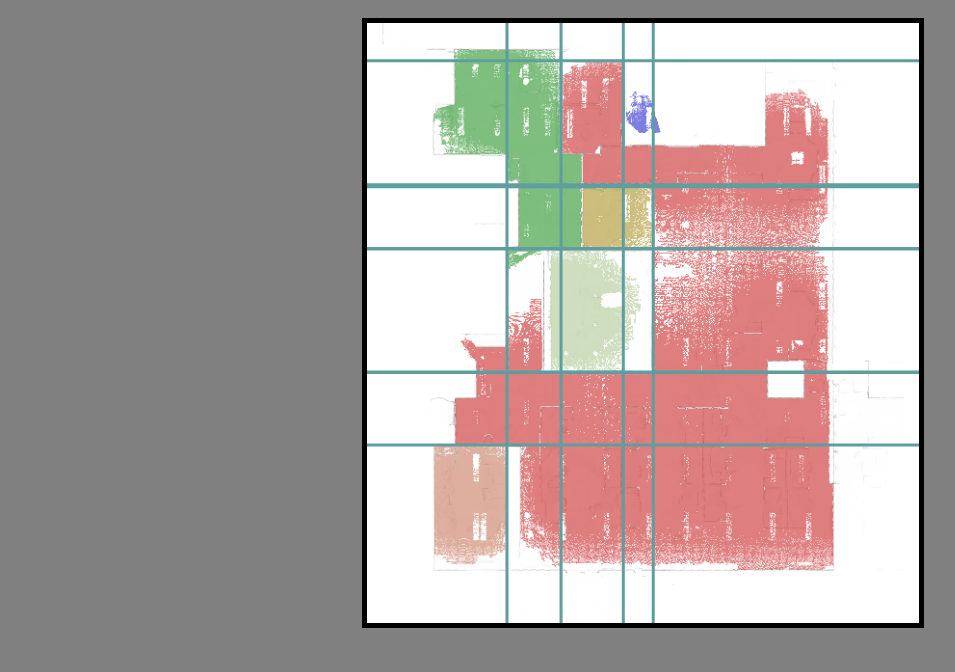
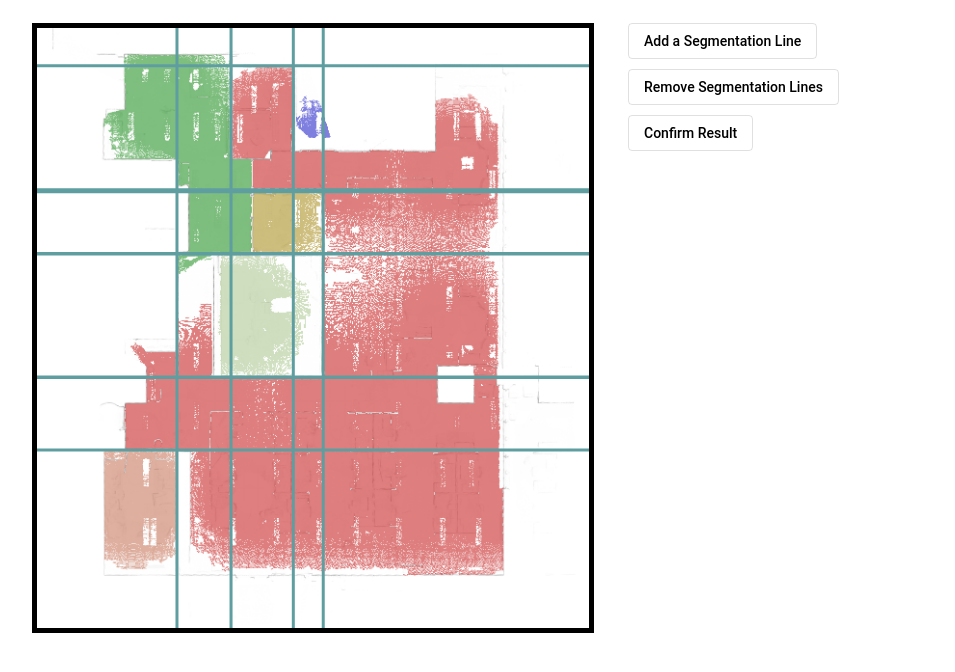
Before and after one commit to JinZihang/SJNTU-RoomSegmentationUI, an Angular app: page / in a window 1280 px wide. Shown: the top 672 px of the page, without its empty margins (10-965 px from the left). Built offline with nearby package versions, Linux system fonts and the light colour scheme.

Commit message:
Update dialog

```diff
--- a/src/app/room-seg-ui/room-seg-dialog/room-seg-dialog.component.ts
+++ b/src/app/room-seg-ui/room-seg-dialog/room-seg-dialog.component.ts
@@ -8,10 +8,12 @@ import { MAT_DIALOG_DATA, MatDialogRef } from '@angular/material/dialog';
 })
 export class RoomSegDialog implements OnInit {
     title: string;
+    content: string;
     action: string;
 
     constructor(@Inject(MAT_DIALOG_DATA) data: any) {
         this.title = data.title;
+        this.content = data.content;
         this.action = data.action;
     }
 
--- a/src/app/room-seg-ui/room-seg-dialog/room-seg-dialog.css
+++ b/src/app/room-seg-ui/room-seg-dialog/room-seg-dialog.css
@@ -0,0 +1,12 @@
+#dialog-content {
+    margin-top: -20px;
+    font-size: small;
+}
+
+#dialog-button-container {
+    margin-top: -10px;
+}
+
+.dialog-button {
+    margin: auto;
+}
--- a/src/app/room-seg-ui/room-seg-dialog/room-seg-dialog.html
+++ b/src/app/room-seg-ui/room-seg-dialog/room-seg-dialog.html
@@ -1,5 +1,8 @@
 <h1 mat-dialog-title>{{title}}</h1>
-<div mat-dialog-actions>
-    <button mat-button [mat-dialog-close]='[true, action]'>Confirm</button>
-    <button mat-button [mat-dialog-close]='[false, action]'>Cancel</button>
+<div id='dialog-content' mat-dialog-content>
+    <p>{{content}}</p>
 </div>
+<div id='dialog-button-container' mat-dialog-actions>
+    <button class='dialog-button' mat-stroked-button [mat-dialog-close]='[true, action]'>Confirm</button>
+    <button class='dialog-button' mat-stroked-button [mat-dialog-close]='[false, action]'>Cancel</button>
+</div>
--- a/src/app/room-seg-ui/room-seg-ui.component.css
+++ b/src/app/room-seg-ui/room-seg-ui.component.css
@@ -5,8 +5,8 @@
 }
 #container {
     position: relative;
-    top: 10px;
-    margin: auto;
+    top: 15px;
+    left: 10px;
     height: 600px;
     width: 600px;
 }
@@ -42,10 +42,11 @@ svg {
 
 #buttonMenu {
     position: absolute;
-    top: 10%;
+    top: 15px;
+    left: 630px;
+    width: 230px;
 }
 button {
     display: block;
-    margin: auto;
     margin-bottom: 10px;
 }
--- a/src/app/room-seg-ui/room-seg-ui.component.html
+++ b/src/app/room-seg-ui/room-seg-ui.component.html
@@ -15,9 +15,9 @@
         </div>
     </div>
 
-    <!-- <div id='buttonMenu'>
-        <button id='seg-add' (click)='segAdd()'>Add a Segmentation Line</button>
-        <button id='seg-remove' (click)='segRemove()'>Remove Segmentation Lines</button>
-        <button id='seg-confirm' (click)='segConfirm()'>Confirm Result</button>
-    </div> -->
+    <div id='buttonMenu'>
+        <button id='seg-add' (click)='segAdd()' mat-stroked-button>Add a Segmentation Line</button>
+        <button id='seg-remove' (click)='segRemove()' mat-stroked-button>Remove Segmentation Lines</button>
+        <button id='seg-confirm' (click)='segConfirm()' mat-stroked-button>Confirm Result</button>
+    </div>
 </div>
--- a/src/app/room-seg-ui/room-seg-ui.component.ts
+++ b/src/app/room-seg-ui/room-seg-ui.component.ts
@@ -109,15 +109,28 @@ export class RoomSegUIComponent implements AfterViewInit {
   }
 
   public moveSegLine(elementIndex: number): void {
-    this.openDialog('Edit this segmentation line?', 'Edit');
+    this.openDialog('Edit this segmentation line?', 'Use cursor to move the line or key in its new extremities\' coordinates.', 'Edit');
   }
 
-  private openDialog(title: string, action: string): void {
+  segAdd(): void {
+    this.openDialog('Add a segmentation line?', 'Use cursor to place extremities or key in their coordinates.', 'Add');
+  }
+
+  segRemove(): void {
+    // onclick change this button's color, then change the line onclick function to remove
+  }
+
+  segConfirm(): void {
+    this.openDialog('Proceed with this room segmentaion result?', 'Press cancel if you want to make further changes.', 'Proceed');
+  }
+
+  private openDialog(title: string, content: string, action: string): void {
     const dialogConfig = new MatDialogConfig();
 
     dialogConfig.disableClose = true;
     dialogConfig.data = {
       title: title,
+      content: content,
       action: action
     };
 
@@ -132,6 +145,10 @@ export class RoomSegUIComponent implements AfterViewInit {
           case 'Edit':
             // Call the functions here.
             break;
+          case 'Add':
+            break;
+          case 'Proceed':
+            break;
           default:
             console.warn('The indicated action is not in the action list!');
             break;
@@ -139,8 +156,4 @@ export class RoomSegUIComponent implements AfterViewInit {
       }
     });
   }
-
-  segAdd(): void {}
-  segRemove(): void {}
-  segConfirm(): void {}
 }
--- a/src/styles.css
+++ b/src/styles.css
@@ -5,6 +5,5 @@ body {
     position: absolute;
     height: 100%;
     width: 100%;
-    background-color: grey;
     overflow: hidden;
 }
```
